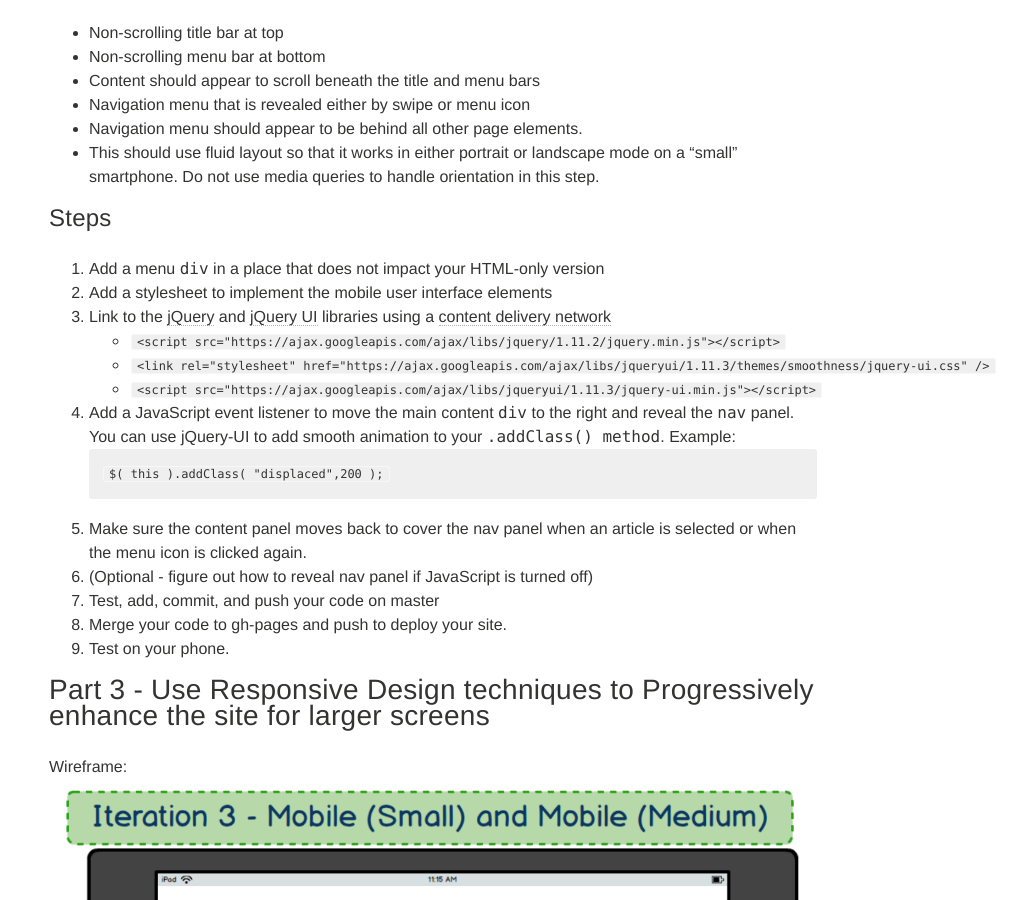
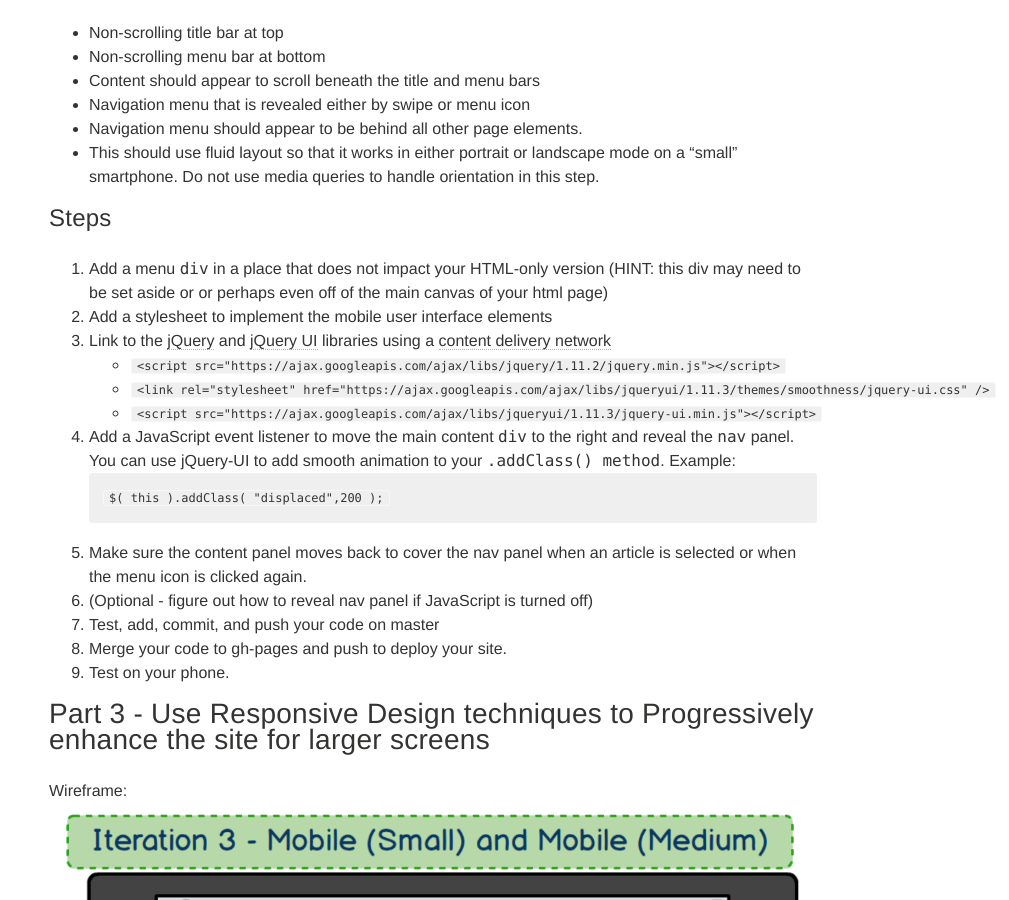
Before and after one commit to portlandcodeschool/primer, a Jekyll site: the page built from _posts/assignments/2015-02-22-mobile-first-responsive-design.md, in a window 1280 px wide and 900 px high, scrolled down 3483 px. Shown: the whole window, without its empty margins (271-1280 px from the left). Built offline with Jekyll 4.4.1, drawn with Linux system fonts in a browser that asks for light colours; nearby versions of some CDN libraries.

Commit message:
added a hint

`````diff
--- a/_posts/assignments/2015-02-22-mobile-first-responsive-design.md
+++ b/_posts/assignments/2015-02-22-mobile-first-responsive-design.md
@@ -93,7 +93,7 @@ Use CSS and JavaScript to style the site using mobile user interface patterns:
 * This should use fluid layout so that it works in either portrait or landscape mode on a "small" smartphone. Do not use media queries to handle orientation in this step.
 
 ### Steps
-0. Add a menu <kbd>div</kbd> in a place that does not impact your HTML-only version
+0. Add a menu <kbd>div</kbd> in a place that does not impact your HTML-only version (HINT: this div may need to be set aside or or perhaps even off of the main canvas of your html page)
 0. Add a stylesheet to implement the mobile user interface elements
 0. Link to the [jQuery](http://jquery.com/) and [jQuery UI](http://jqueryui.com/) libraries using a [content delivery network](https://developers.google.com/speed/libraries/devguide)
   * ````<script src="https://ajax.googleapis.com/ajax/libs/jquery/1.11.2/jquery.min.js"></script>````
`````
